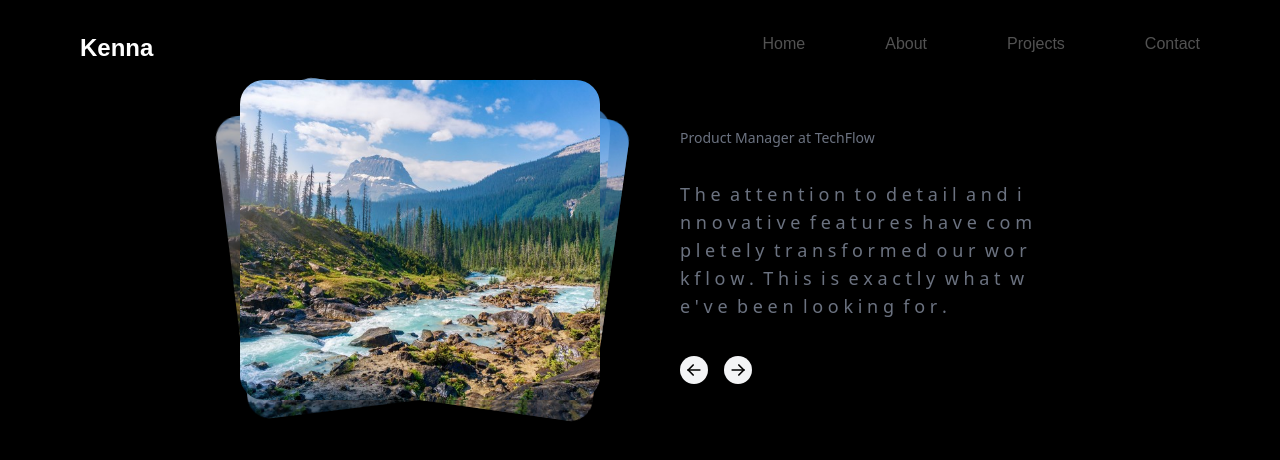
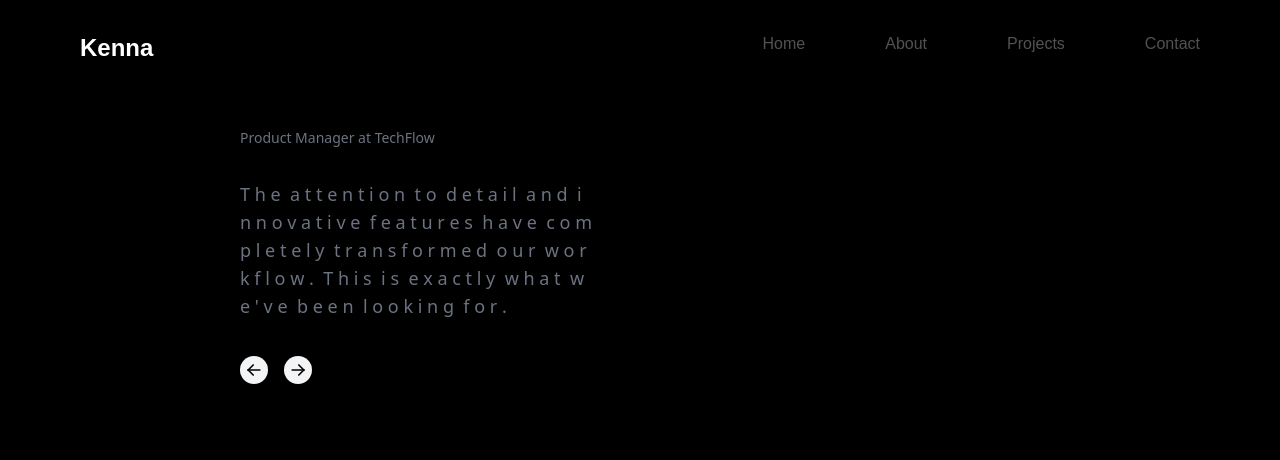
Before and after one commit to kennataddese6/portfolio, a Next.js app: page /animated-testimonial in a window 1280 px wide. Shown: the top 460 px of the page. Built offline with nearby package versions, Linux system fonts and the light colour scheme.

Commit message:
add first hero section

```diff
--- a/app/about/page.tsx
+++ b/app/about/page.tsx
@@ -1,7 +1,54 @@
+import { AnimatedTestimonials } from "@/components/ui/animated-testimonials"
+import { FaPlus } from "react-icons/fa"
 export default function Page() {
+  const testimonials = [
+    {
+      quote:
+        "I earned my Bachelor's degree in Computer Science from Jimma Institute of Technology, where I developed a strong foundation in programming",
+      name: "Education",
+      designation: "BSc in Computer Science",
+      src: "/image.png",
+    },
+    {
+      quote:
+        "Implementation was seamless and the results exceeded our expectations. The platform's flexibility is remarkable.",
+      name: "Michael Rodriguez",
+      designation: "CTO at InnovateSphere",
+      src: "/image.png",
+    },
+    {
+      quote:
+        "This solution has significantly improved our team's productivity. The intuitive interface makes complex tasks simple.",
+      name: "Emily Watson",
+      designation: "Operations Director at CloudScale",
+      src: "/image.png",
+    },
+    {
+      quote:
+        "Outstanding support and robust features. It's rare to find a product that delivers on all its promises.",
+      name: "James Kim",
+      designation: "Engineering Lead at DataPro",
+      src: "/image.png",
+    },
+    {
+      quote:
+        "The scalability and performance have been game-changing for our organization. Highly recommend to any growing business.",
+      name: "Lisa Thompson",
+      designation: "VP of Technology at FutureNet",
+      src: "/image.png",
+    },
+  ]
   return (
     <div className=" h-screen bg-[url(/mobileherobg.png)] xl:bg-[url(/aboutbg.png)]  w-full bg-no-repeat bg-cover 2xl:bg-y-80px">
       {" "}
+      <div className="flex justify-between flex-wrap-reverse pl-8 pr-48 pt-12 items-center">
+        <AnimatedTestimonials testimonials={testimonials} />
+        <div className="flex items-center relative">
+          <h1 className="text-9xl text-white">3</h1>
+          <FaPlus className="absolute top-2 left-16 text-white text-xl" />
+          <p className="text-white mx-4 font-thin">Years experience</p>
+        </div>
+      </div>
     </div>
   )
 }
--- a/components/ui/animated-testimonials.tsx
+++ b/components/ui/animated-testimonials.tsx
@@ -1,8 +1,7 @@
 "use client"
 
 import { IconArrowLeft, IconArrowRight } from "@tabler/icons-react"
-import { AnimatePresence, motion } from "framer-motion"
-import Image from "next/image"
+import { motion } from "framer-motion"
 import { useEffect, useState } from "react"
 
 type Testimonial = {
@@ -43,58 +42,10 @@ export const AnimatedTestimonials = ({
     return Math.floor(Math.random() * 21) - 10
   }
   return (
-    <div className="w-full h-full bg-black ">
+    <div>
       <div className="max-w-sm md:max-w-4xl mx-auto antialiased font-sans px-4 md:px-8 lg:px-12 py-20">
         <div className="relative grid grid-cols-1 md:grid-cols-2  gap-20">
-          <div>
-            <div className="relative h-80 w-full">
-              <AnimatePresence>
-                {testimonials.map((testimonial, index) => (
-                  <motion.div
-                    suppressHydrationWarning
-                    key={index}
-                    initial={{
-                      opacity: 0,
-                      scale: 0.9,
-                      z: -100,
-                      rotate: randomRotateY(),
-                    }}
-                    animate={{
-                      opacity: isActive(index) ? 1 : 0.7,
-                      scale: isActive(index) ? 1 : 0.95,
-                      z: isActive(index) ? 0 : -100,
-                      rotate: isActive(index) ? 0 : randomRotateY(),
-                      zIndex: isActive(index)
-                        ? 999
-                        : testimonials.length + 2 - index,
-                      y: isActive(index) ? [0, -80, 0] : 0,
-                    }}
-                    exit={{
-                      opacity: 0,
-                      scale: 0.9,
-                      z: 100,
-                      rotate: randomRotateY(),
-                    }}
-                    transition={{
-                      duration: 0.4,
-                      ease: "easeInOut",
-                    }}
-                    className="absolute inset-0 origin-bottom"
-                  >
-                    <Image
-                      src={testimonial.src}
-                      alt={testimonial.name}
-                      width={500}
-                      height={500}
-                      draggable={false}
-                      className="h-full w-full rounded-3xl object-cover object-center"
-                    />
-                  </motion.div>
-                ))}
-              </AnimatePresence>
-            </div>
-          </div>
-          <div className="flex justify-between flex-col py-4">
+          <div className="flex justify-between flex-col py-4 h-80">
             <motion.div
               key={active}
               initial={{
@@ -120,7 +71,7 @@ export const AnimatedTestimonials = ({
               <p className="text-sm text-gray-500 dark:text-neutral-500">
                 {testimonials[active].designation}
               </p>
-              <motion.p className="text-lg text-gray-500 mt-8 dark:text-neutral-300">
+              <motion.p className="text-lg text-gray-500 mt-8 dark:text-neutral-300 font-sans">
                 {testimonials[active].quote.split("").map((word, index) => (
                   <motion.span
                     key={index}
--- a/tailwind.config.ts
+++ b/tailwind.config.ts
@@ -12,7 +12,7 @@ export default {
   theme: {
     extend: {
       backgroundPosition: {
-        "y-80px": "center -166px",
+        "y-80px": "center -130px",
       },
       colors: {
         background: "var(--background)",
```
